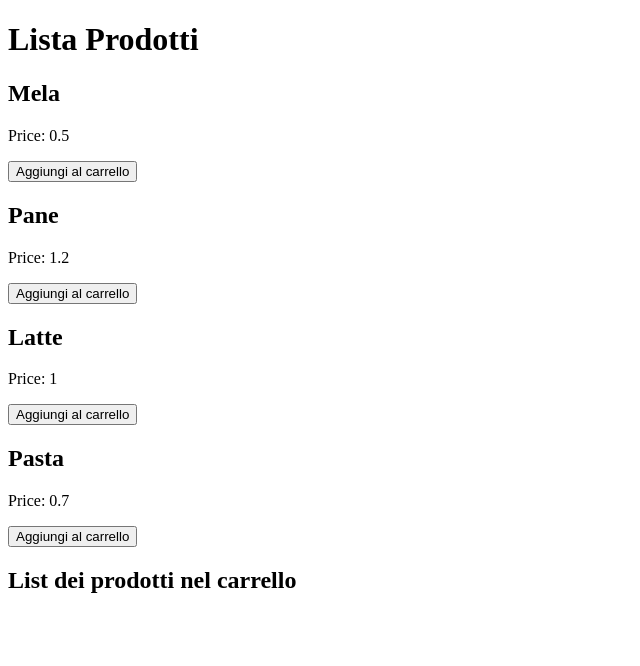
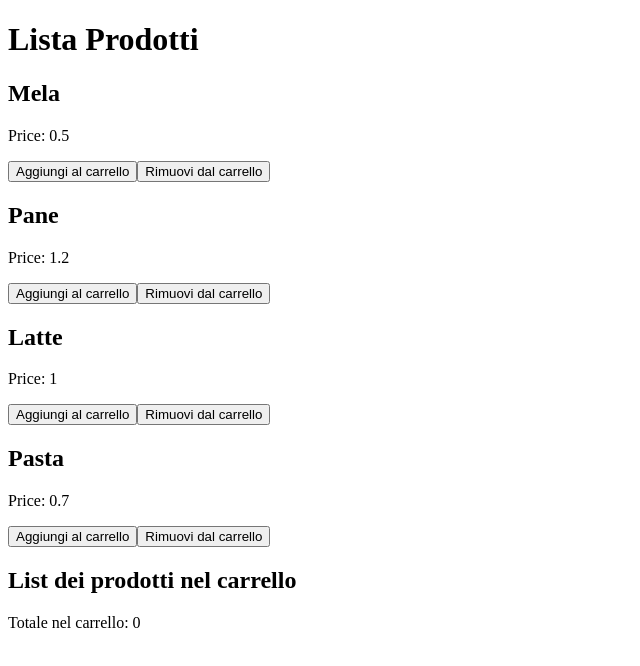
Before and after one commit to mendozagianfranco/ex-react-usereducer-spesa, a React (Vite) app: page / in a window 1280 px wide. Shown: the top 666 px of the page, without its empty margins (0-640 px from the left). Built offline with nearby package versions, Linux system fonts and the light colour scheme.

Commit message:
feat: complete milestone 3

```diff
--- a/src/App.jsx
+++ b/src/App.jsx
@@ -11,6 +11,9 @@ const products = [
 
 function App() {
   const [addedProducts, SetAddedProducts] = useState([]);
+  const totalPrice = addedProducts.reduce((acc, curr) => {
+    return acc += curr.price * curr.quantity;
+  }, 0);
 
   return (
     <>
@@ -18,6 +21,7 @@ function App() {
       <ListProducts products={products} addedProducts={addedProducts} SetAddedProducts={SetAddedProducts} />
 
       <h2>List dei prodotti nel carrello</h2>
+      <div>Totale nel carrello: {totalPrice}</div>
       {addedProducts.map((p, index) => (
         <div key={index}>
           <h3>{p.name}</h3>
@@ -25,7 +29,6 @@ function App() {
           <p>Quantity: {p.quantity}</p>
         </div>
       ))}
-
     </>
   );
 }
--- a/src/components/ListProducts.jsx
+++ b/src/components/ListProducts.jsx
@@ -1,8 +1,21 @@
 export default function ListProducts({ products, SetAddedProducts, addedProducts }) {
 
     function addProduct(product) {
-        if (addedProducts.find(p => p.name === product.name)) return;
-        SetAddedProducts(curr => [...curr, { ...product, quantity: 1 }]);
+        const findProduct = addedProducts.find(p => p.name === product.name);
+        if (findProduct) {
+            updateProductQuantity(findProduct);
+        } else {
+
+            SetAddedProducts(curr => [...curr, { ...product, quantity: 1 }]);
+        }
+    }
+
+    function updateProductQuantity(product) {
+        product.quantity += 1;
+        SetAddedProducts(curr => curr.map(p => p));
+    }
+    function removeFromCart(product) {
+        SetAddedProducts(curr => curr.filter(p => p.name !== product.name));
     }
 
     return (
@@ -12,6 +25,7 @@ export default function ListProducts({ products, SetAddedProducts, addedProducts
                     <h2>{product.name}</h2>
                     <p>Price: {product.price}</p>
                     <button onClick={() => addProduct(product)}>Aggiungi al carrello</button>
+                    <button onClick={() => removeFromCart(product)}>Rimuovi dal carrello</button>
                 </div>
             ))}
         </div>
```
